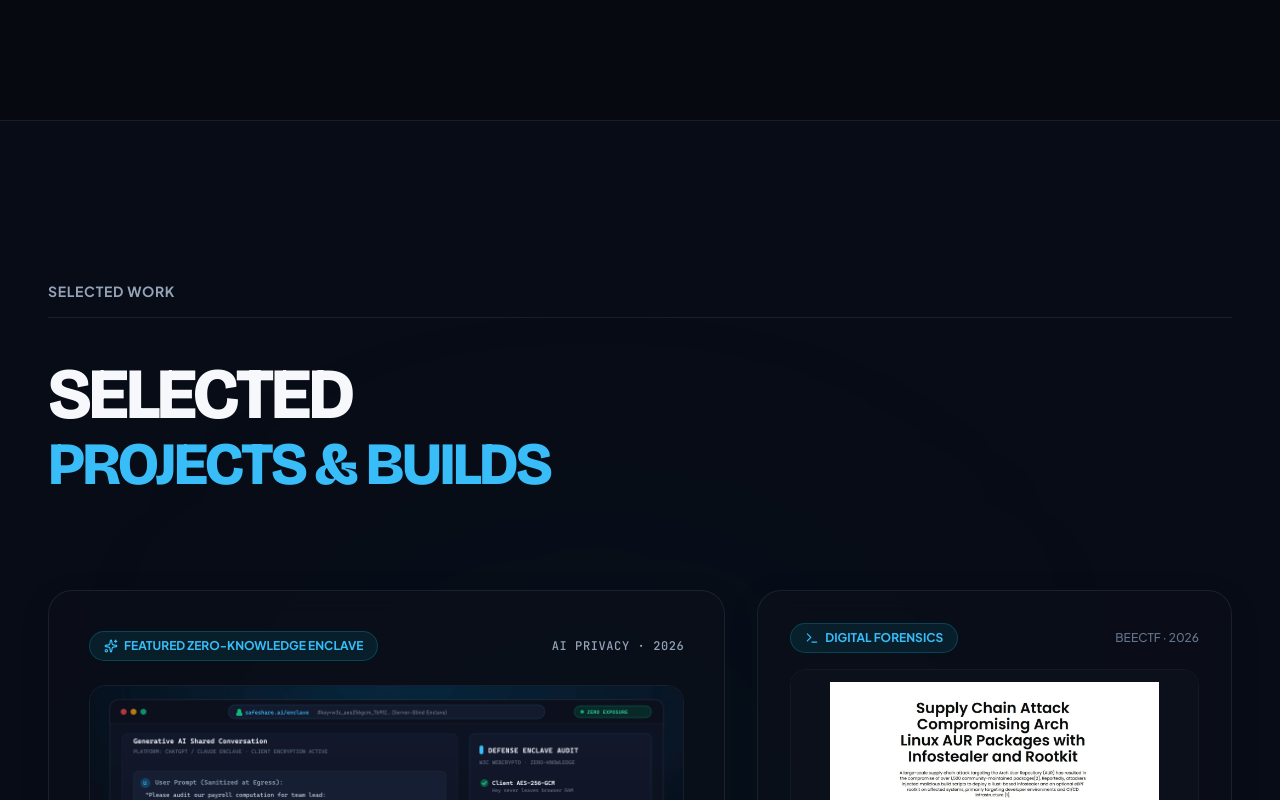
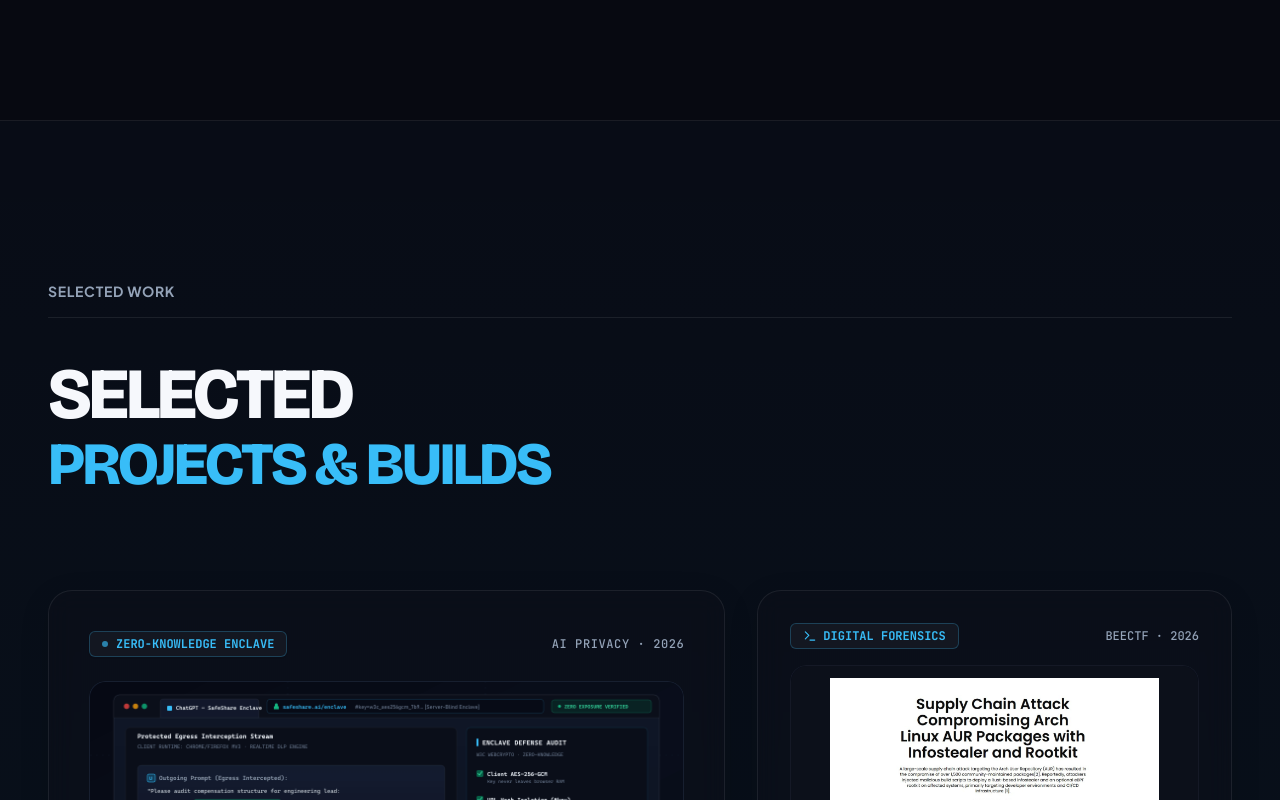
Before and after one commit to darflashxd/portfolio, a Next.js app: page / in a window 1280 px wide. Shown: the part 3980-4780 px from the top of the page. Built offline with nearby package versions, Linux system fonts and the light colour scheme.

Commit message:
style(projects): replace bulky oval badges with crisp modern architectural tags and clean background lighting

```diff
--- a/src/components/Projects.tsx
+++ b/src/components/Projects.tsx
@@ -65,9 +65,9 @@ export function Projects() {
       id="projects"
       className="py-28 sm:py-40 bg-temp-projects text-studio-text border-b border-studio-border relative overflow-hidden"
     >
-      {/* Ambient Cool Cyan Glow */}
+      {/* Subtle Ambient Section Glow (Clean diffuse gradient without localized oval blobs) */}
       <div
-        className="absolute top-1/3 left-1/4 w-[550px] h-[380px] bg-studio-cyan/5 blur-[160px] pointer-events-none rounded-full"
+        className="absolute inset-0 bg-gradient-to-b from-transparent via-studio-cyan/[0.02] to-transparent pointer-events-none"
         aria-hidden="true"
       />
 
@@ -107,11 +107,11 @@ export function Projects() {
                   >
                     <article className="p-6 sm:p-8 md:p-10 flex flex-col justify-between h-full group">
                       <div className="space-y-6">
-                        {/* Top Meta Bar */}
+                        {/* Top Meta Bar — Clean architectural tag without bulky oval pill */}
                         <div className="flex flex-wrap sm:flex-nowrap items-center justify-between gap-3">
-                          <span className="shrink-0 inline-flex items-center gap-1.5 px-3.5 py-1.5 rounded-full bg-studio-cyan/10 border border-studio-cyan/25 text-xs font-sans font-bold text-studio-cyan-light shadow-sm">
-                            <Sparkles className="w-3.5 h-3.5" />
-                            FEATURED ZERO-KNOWLEDGE ENCLAVE
+                          <span className="shrink-0 inline-flex items-center gap-2 px-3 py-1 rounded-md bg-white/[0.04] border border-studio-cyan-light/25 text-xs font-mono font-bold text-studio-cyan-light shadow-sm">
+                            <span className="w-1.5 h-1.5 rounded-full bg-studio-cyan-light animate-pulse" />
+                            ZERO-KNOWLEDGE ENCLAVE
                           </span>
                           <span className="shrink-0 text-xs font-mono font-medium text-studio-muted uppercase tracking-wider">
                             AI PRIVACY · {project.year}
@@ -222,11 +222,11 @@ export function Projects() {
                       <div className="space-y-4">
                         {/* Top Meta Bar */}
                         <div className="flex items-center justify-between gap-3">
-                          <span className="shrink-0 inline-flex items-center gap-1.5 px-3.5 py-1.5 rounded-full bg-studio-cyan/10 border border-studio-cyan/25 text-xs font-sans font-bold text-studio-cyan-light">
+                          <span className="shrink-0 inline-flex items-center gap-1.5 px-3 py-1 rounded-md bg-white/[0.04] border border-studio-cyan-light/25 text-xs font-mono font-bold text-studio-cyan-light">
                             <Terminal className="w-3.5 h-3.5" />
                             DIGITAL FORENSICS
                           </span>
-                          <span className="text-xs font-sans font-medium text-studio-faint uppercase shrink-0">
+                          <span className="text-xs font-mono font-medium text-studio-muted uppercase shrink-0">
                             BEECTF · {project.year}
                           </span>
                         </div>
@@ -382,15 +382,15 @@ export function Projects() {
                             <div className="md:col-span-5 space-y-4">
                               <div className="flex items-center justify-between">
                                 <span className={cn(
-                                  "inline-flex items-center gap-1.5 px-3.5 py-1.5 rounded-full text-xs font-sans font-bold",
+                                  "inline-flex items-center gap-1.5 px-3 py-1 rounded-md text-xs font-mono font-bold",
                                   isCsc
-                                    ? "bg-studio-accent/10 border border-studio-accent/25 text-studio-accent-light"
-                                    : "bg-studio-amber/10 border border-studio-amber/25 text-studio-amber-light"
+                                    ? "bg-white/[0.04] border border-studio-accent-light/30 text-studio-accent-light"
+                                    : "bg-white/[0.04] border border-studio-amber-light/30 text-studio-amber-light"
                                 )}>
                                   {isCsc ? <Sparkles className="w-3.5 h-3.5" /> : <Activity className="w-3.5 h-3.5" />}
                                   {isCsc ? "FEATURED INFRASTRUCTURE" : "MEDICAL AI"}
                                 </span>
-                                <span className="text-xs font-sans font-medium text-studio-faint uppercase">
+                                <span className="text-xs font-mono font-medium text-studio-muted uppercase">
                                   {project.year}
                                 </span>
                               </div>
```
Also changed, not shown: public/images/projects/project-safeshare.png.
